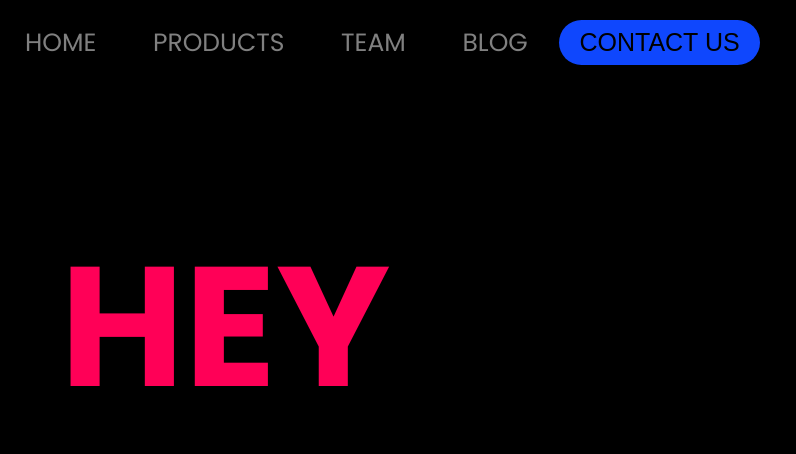
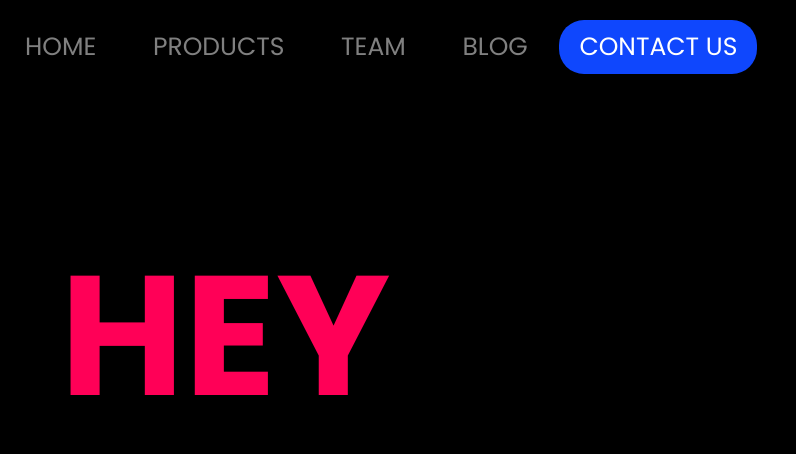
Before and after one commit to data-charya/sdlsmartlabs, a PHP site: page /index.htm in a window 1280 px wide. Shown: the top 454 px of the page, without its empty margins (0-796 px from the left). Run offline with PHP 8.4, Linux system fonts and the light colour scheme.

Commit message:
Update indexstyle.css

```diff
--- a/stylesheets/indexstyle.css
+++ b/stylesheets/indexstyle.css
@@ -209,6 +209,8 @@ nav a:hover{
     color: #fff;
   }
   button{
+    color: #fff;
+    font-family: 'Poppins', 'sans-serif';
     margin-top: 20px;
     justify-content: center;
     padding: 8px 20px;
```
